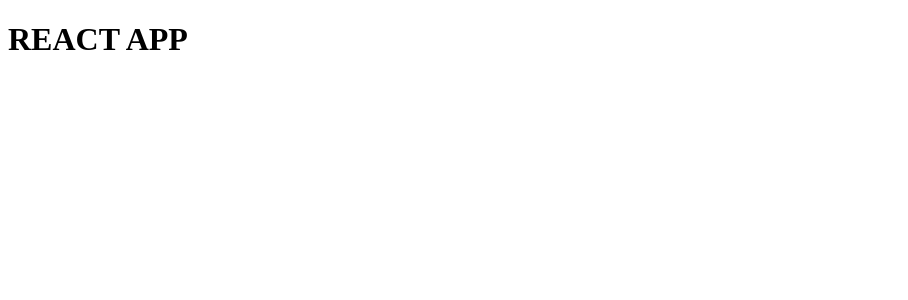
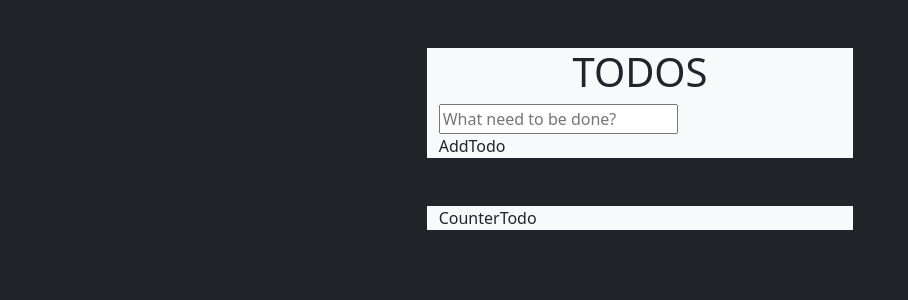
Before and after one commit to blancojohn/Todo-List-InReactJS, a React app: page / in a window 1280 px wide. Shown: the top 300 px of the page, without its empty margins (0-908 px from the left). Built offline with nearby package versions, Linux system fonts and the light colour scheme.

Commit message:
Versión estática OK

```diff
--- a/package.json
+++ b/package.json
@@ -35,6 +35,7 @@
     "webpack-dev-server": "^4.15.1"
   },
   "dependencies": {
+    "bootstrap": "^5.3.3",
     "react": "^18.2.0",
     "react-dom": "^18.2.0"
   }
--- a/public/index.html
+++ b/public/index.html
@@ -6,7 +6,7 @@
     <meta name="viewport" content="width=device-width, initial-scale=1.0">
     <title>Document</title>
 </head>
-<body>
+<body class="bg-dark">
     <div id="root"></div>
 </body>
 </html>
--- a/src/App.jsx
+++ b/src/App.jsx
@@ -1,8 +1,12 @@
 import React from 'react';
+import TodoList from './components/TodoList';
+
 
 const App = () => {
     return (
-        <h1>REACT APP</h1>
+        <>
+            <TodoList />
+        </>
     )
 }
 
--- /dev/null
+++ b/src/components/AddTodo.js
@@ -0,0 +1,14 @@
+import React from "react";
+
+
+const AddTodo= ({})=>{
+    return(
+        <>
+            <div className='container d-flex justify-content-start col-4 bg-light'>
+                AddTodo
+            </div>
+        </>
+    )
+}
+
+export default AddTodo
--- /dev/null
+++ b/src/components/CounterTodo.js
@@ -0,0 +1,14 @@
+import React from "react";
+
+
+const CounterTodo= ()=>{
+    return (
+        <>
+            <div className='container d-flex justify-content-start col-4 bg-light'>
+                CounterTodo
+            </div>
+        </>
+    )
+}
+
+export default CounterTodo
--- /dev/null
+++ b/src/components/InputTodo.js
@@ -0,0 +1,14 @@
+import React from "react";
+
+
+const InputTodo= ({todo, setTodo})=>{
+    return(
+        <>
+            <div className='container d-flex justify-content-start col-4 bg-light'>
+                <input type='texto' placeholder='What need to be done?' onChange={(e)=>{setTodo(e.target.value)}} value={todo}></input>
+            </div>
+        </>
+    )
+}
+
+export default InputTodo
--- /dev/null
+++ b/src/components/TodoList.js
@@ -0,0 +1,28 @@
+import React, {useState} from "react";
+import InputTodo from "./InputTodo";
+import AddTodo from "./AddTodo";
+import CounterTodo from "./CounterTodo"
+
+
+
+const TodoList= ()=>{
+    const[todo, setTodo]= useState([])
+    const[done, setDone]= useState(null) /*MOMENTANEAMENTO SERÁ NULL. QUIZÁ SEA UN BOOLEANO  */
+
+
+    return(
+        <>
+            <div className='container d-flex justify-content-center col-4 mt-5 bg-light'>
+                <h1>TODOS</h1>
+            </div>
+            <InputTodo setTodo={setTodo}/>
+            <AddTodo />
+            <div className='container d-flex justify-content-start col-4 mt-5 bg-light'>
+                {todo}
+            </div>
+            <CounterTodo />
+        </>
+    )
+}
+
+export default TodoList
--- a/src/index.js
+++ b/src/index.js
@@ -1,5 +1,7 @@
 import React from 'react';
 import ReactDOM from 'react-dom/client';
 import App from './App';
+import 'bootstrap/dist/css/bootstrap.min.css'
+import 'bootstrap/dist/js/bootstrap.bundle'
 
 ReactDOM.createRoot(document.querySelector('#root')).render(<App />)
```
Also changed, not shown: 1 other file (tests, documents, lock files or other folders).
